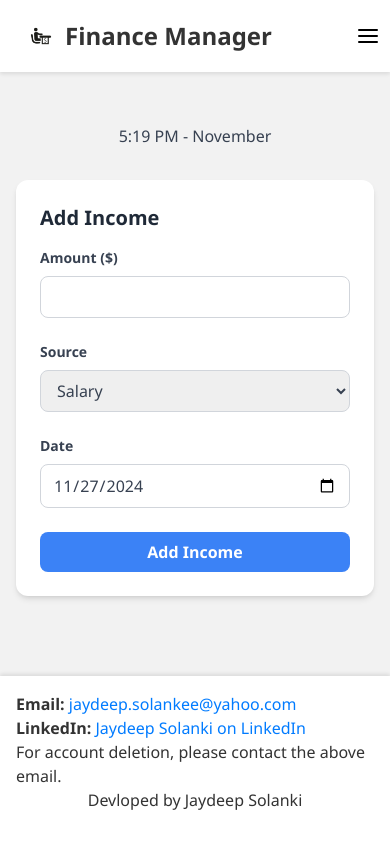
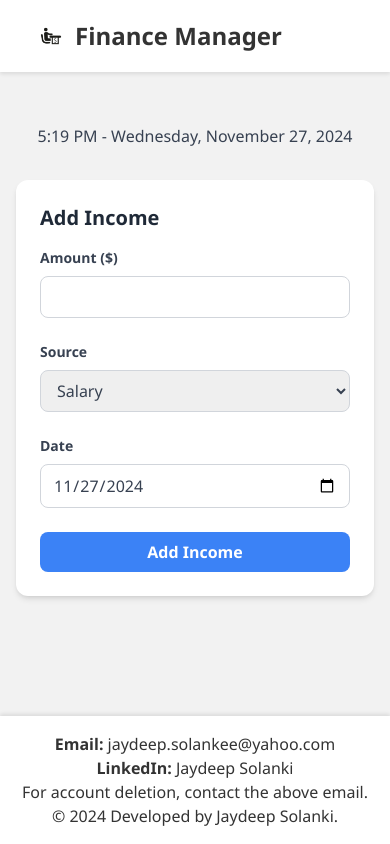
Before and after one commit to WhoIsJayD/Finance-Manager, a Flask app: page /add_income in a window 390 px wide. Run offline with Flask 3, Linux system fonts and the light colour scheme; the visitor is signed in with stand-in values (Sample User, id 1); data that the repository does not hold is empty; some libraries are stand-ins or nearby versions.

Commit message:
Update base.html

```diff
--- a/templates/base.html
+++ b/templates/base.html
@@ -4,58 +4,51 @@
     <meta charset="UTF-8">
     <meta name="viewport" content="width=device-width, initial-scale=1.0">
     <title>Finance Manager</title>
-        <!-- Enhanced Metadata for SEO and Social Sharing -->
-        <meta name="description"
-            content="Manage your finances with ease using Finance Manager. Track expenses, add income, and generate reports effortlessly.">
+
+    <!-- Enhanced Metadata -->
+    <meta name="description" content="Manage your finances with ease using Finance Manager. Track expenses, add income, and generate reports effortlessly.">
     <meta name="author" content="Jaydeep Solanki">
     <meta property="og:title" content="Finance Manager">
-        <meta property="og:description"
-            content="Manage your finances with ease using Finance Manager. Track expenses, add income, and generate reports effortlessly.">
-        <!-- Replace 'logo.png' with your actual logo filename -->
-        <meta property="og:image"
-            content="{{ url_for('static', filename='images/logo.png') }}">
+    <meta property="og:description" content="Manage your finances with ease using Finance Manager.">
+    <meta property="og:image" content="{{ url_for('static', filename='images/logo.png') }}">
     <meta property="og:url" content="{{ url_for('dashboard') }}">
     <meta name="twitter:card" content="summary_large_image">
-        <meta property="twitter:image"
-            content="{{ url_for('static', filename='images/logo.png') }}">
+    <meta property="twitter:image" content="{{ url_for('static', filename='images/logo.png') }}">
 
+    <!-- Tailwind CSS -->
     <script src="https://cdn.tailwindcss.com"></script>
-
     <script src="https://cdn.plot.ly/plotly-latest.min.js"></script>
 
     <style>
-        /* Global settings */
         body {
             display: flex;
             flex-direction: column;
             min-height: 100vh;
             margin: 0;
             font-family: 'Segoe UI', Tahoma, Geneva, Verdana, sans-serif;
-    background-color: #f2f2f2; /* Light background color */
+            background-color: #f2f2f2;
         }
 
-/* Styling for navigation bar */
         .nav-bar {
-    background-color: rgba(255, 255, 255, 0.95); /* Semi-transparent white background */
-    backdrop-filter: blur(10px); /* Blur effect */
+            background-color: rgba(255, 255, 255, 0.95);
+            backdrop-filter: blur(10px);
             position: sticky;
             top: 0;
             z-index: 1000;
-    transition: background-color 0.3s ease;
-    box-shadow: 0 2px 4px rgba(0, 0, 0, 0.1); /* Subtle shadow */
+            box-shadow: 0 2px 4px rgba(0, 0, 0, 0.1);
         }
 
         .nav-bar .container {
             display: flex;
             justify-content: space-between;
             align-items: center;
-    padding: 10px 20px; /* Padding adjusted for better spacing */
+            padding: 10px 20px;
         }
 
         .nav-bar a {
-    color: #333; /* Dark text color */
+            color: #333;
             text-decoration: none;
-    padding: 10px 15px; /* Padding adjusted */
+            padding: 10px 15px;
             transition: opacity 0.3s ease;
         }
 
@@ -68,22 +61,7 @@ body {
             cursor: pointer;
         }
 
-.menu-icon svg {
-    width: 24px;
-    height: 24px;
-}
-
-.menu-icon.active .bar1,
-.menu-icon.active .bar2,
-.menu-icon.active .bar3 {
-    background-color: #333; /* Dark color for menu icon bars */
-}
-
         @media screen and (max-width: 768px) {
-    .nav-bar .container {
-        padding: 10px; /* Adjusted padding for mobile */
-    }
-
             .nav-links {
                 display: none;
             }
@@ -93,7 +71,6 @@ body {
             }
         }
 
-/* Sidebar menu */
         .sidebar {
             display: none;
             position: fixed;
@@ -101,7 +78,7 @@ body {
             left: 0;
             height: 100%;
             width: 250px;
-    background-color: #007bff; /* Brand primary color */
+            background-color: #007bff;
             box-shadow: 0 0 10px rgba(0, 0, 0, 0.1);
             z-index: 1000;
             padding-top: 60px;
@@ -113,58 +90,52 @@ body {
             transform: translateX(0);
         }
 
-.sidebar .nav-links {
-    flex-direction: column;
-    gap: 10px;
-    padding: 20px;
-}
-
-.sidebar .nav-links a {
+        .sidebar a {
             padding: 15px;
             display: block;
-    color: #fff; /* White text color */
+            color: #fff;
             text-decoration: none;
         }
 
-/* Content area */
         .content {
             flex: 1;
             transition: margin-left 0.3s ease;
             padding: 20px;
         }
 
-/* Footer */
         .footer {
-    background-color: rgba(255, 255, 255, 0.95); /* Semi-transparent white background */
-    backdrop-filter: blur(10px); /* Blur effect */
-    color: #333; /* Dark text color */
+            background-color: rgba(255, 255, 255, 0.95);
+            backdrop-filter: blur(10px);
+            color: #333;
             text-align: center;
             padding: 1rem 0;
             margin-top: auto;
-    box-shadow: 0 -2px 4px rgba(0, 0, 0, 0.1); /* Subtle shadow */
+            box-shadow: 0 -2px 4px rgba(0, 0, 0, 0.1);
         }
 
-.footer a {
-    color: #007bff; /* Brand primary color for links */
-    text-decoration: none;
+        .sidebar-backdrop {
+            display: none;
+            position: fixed;
+            top: 0;
+            left: 0;
+            width: 100vw;
+            height: 100vh;
+            background-color: rgba(0, 0, 0, 0.5);
+            z-index: 999;
         }
 
-.footer a:hover {
-    opacity: 0.7;
+        .sidebar.active ~ .sidebar-backdrop {
+            display: block;
         }
     </style>
 </head>
 <body>
 
-        <!-- Navigation bar -->
-        <nav class="nav-bar">
-            <div
-                class="container mx-auto flex justify-between items-center px-4 py-2">
-                <a href={{ url_for('dashboard') }}
-                    class="text-2xl font-bold flex items-center">
-                    <img
-                        src="{{ url_for('static', filename='images/logo.png') }}"
-                        alt="Finance Manager Logo" class="h-8 mr-2">
+    <!-- Navigation Bar -->
+    <header class="nav-bar" role="navigation">
+        <div class="container mx-auto flex justify-between items-center px-4 py-2">
+            <a href="{{ url_for('dashboard') }}" class="text-2xl font-bold flex items-center">
+                <img src="{{ url_for('static', filename='images/logo.png') }}" alt="Finance Manager Logo" class="h-8 mr-2">
                 Finance Manager
             </a>
             <div class="nav-links">
@@ -181,88 +152,58 @@ body {
                 {% endif %}
             </div>
             <div class="menu-icon" onclick="toggleMenu()">
-                    <svg xmlns="http://www.w3.org/2000/svg" viewBox="0 0 24 24"
-                        fill="none" stroke="currentColor"
-                        stroke-width="2" stroke-linecap="round"
-                        stroke-linejoin="round" class="feather feather-menu">
+                <svg xmlns="http://www.w3.org/2000/svg" viewBox="0 0 24 24" fill="none" stroke="currentColor" stroke-width="2" stroke-linecap="round" stroke-linejoin="round" class="feather feather-menu">
                     <line x1="3" y1="12" x2="21" y2="12"></line>
                     <line x1="3" y1="6" x2="21" y2="6"></line>
                     <line x1="3" y1="18" x2="21" y2="18"></line>
                 </svg>
             </div>
         </div>
-        </nav>
+    </header>
 
-        <div class="sidebar nav-links">
+    <!-- Sidebar -->
+    <div class="sidebar nav-links" role="menu">
         {% if session.user_id %}
             <a href="{{ url_for('dashboard') }}">Dashboard</a>
-            <br>
             <a href="{{ url_for('add_expense') }}">Add Expense</a>
-            <br>
             <a href="{{ url_for('add_income') }}">Add Income</a>
-
-            <br>
-
             <a href="{{ url_for('reports') }}">Reports</a>
-            <br>
             <a href="{{ url_for('config') }}">Config</a>
-            <br>
             <a href="{{ url_for('logout') }}">Logout</a>
         {% else %}
             <a href="{{ url_for('login') }}">Login</a>
-            <br>
             <a href="{{ url_for('signup') }}">Sign Up</a>
         {% endif %}
     </div>
+    <div class="sidebar-backdrop" onclick="toggleMenu()"></div>
 
-        <div class="content container mx-auto mt-8 px-4">
-            {% with messages = get_flashed_messages() %}
-            {% if messages %}
-            <div
-                class="bg-yellow-100 border-l-4 border-yellow-500 text-yellow-700 p-4 mb-4"
-                role="alert">
-                {% for message in messages %}
-                <p>{{ message }}</p>
-                {% endfor %}
-            </div>
-            {% endif %}
-            {% endwith %}
-
+    <!-- Content -->
+    <main class="content container mx-auto mt-8 px-4">
         <div id="datetime" class="text-gray-700 text-center mb-4"></div>
-
         {% block content %}{% endblock %}
-        </div>
+    </main>
 
     <!-- Footer -->
     <footer class="footer">
         <div class="container mx-auto px-4">
-                <div class="text-left">
-                    <!-- Added text-left class to align content to the left -->
-
             <p>
-                        <strong>Email:</strong> <a
-                            href="mailto:jaydeep.solankee@yahoo.com">jaydeep.solankee@yahoo.com</a><br>
-                        <strong>LinkedIn:</strong> <a
-                            href="https://www.linkedin.com/in/jaydeep-solanki-79ab61253/">Jaydeep
-                            Solanki on LinkedIn</a>
+                <strong>Email:</strong> <a href="mailto:jaydeep.solankee@yahoo.com">jaydeep.solankee@yahoo.com</a><br>
+                <strong>LinkedIn:</strong> <a href="https://www.linkedin.com/in/jaydeep-solanki-79ab61253/">Jaydeep Solanki</a>
             </p>
-                    <p>For account deletion, please contact the above email.</p>
-                </div>
-                <div class="text-center mb-4">
-                    <!-- Added mb-4 for bottom margin -->
-                    <p>Devloped by Jaydeep Solanki</p>
-                </div>
+            <p>For account deletion, contact the above email.</p>
+            <p>&copy; <span id="current-year"></span> Developed by Jaydeep Solanki.</p>
         </div>
     </footer>
 
     <script>
         function updateDateTime() {
             const now = new Date();
-        const months = ['January', 'February', 'March', 'April', 'May', 'June', 'July', 'August', 'September', 'October', 'November', 'December'];
-        const month = months[now.getMonth()];
+            const fullDate = now.toLocaleDateString([], {
+                weekday: 'long', year: 'numeric', month: 'long', day: 'numeric'
+            });
             const timeString = now.toLocaleTimeString([], {hour: 'numeric', minute: '2-digit'});
 
-        document.getElementById('datetime').textContent = `${timeString} - ${month}`;
+            document.getElementById('datetime').textContent = `${timeString} - ${fullDate}`;
         }
 
         function toggleMenu() {
@@ -274,6 +215,8 @@ body {
 
         updateDateTime();
         setInterval(updateDateTime, 60000);
+
+        document.getElementById('current-year').textContent = new Date().getFullYear();
     </script>
-
 </body>
+</html>
```
Lines whose indentation alone changed are shown as unchanged.
